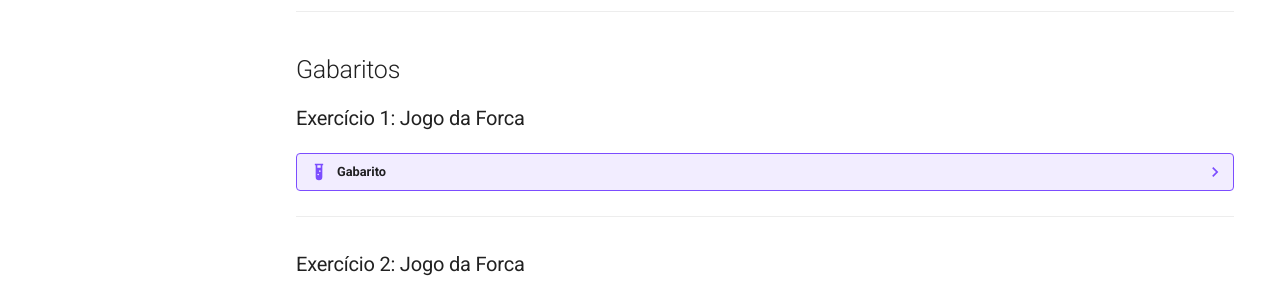
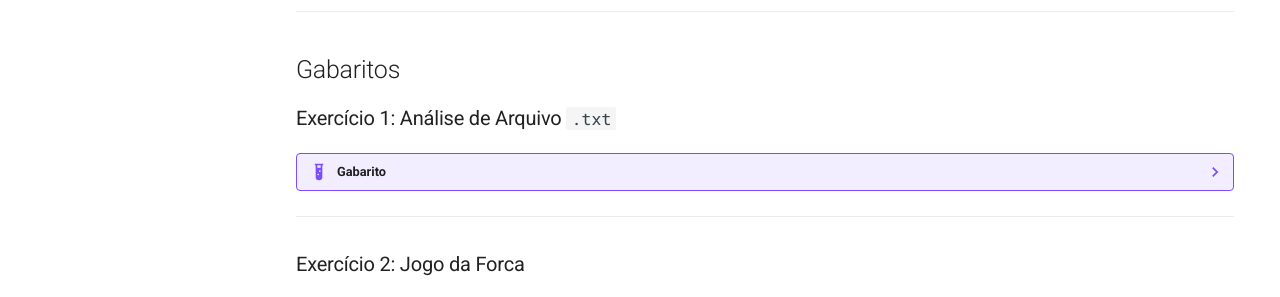
Before and after one commit to adamesalles/edu, an MkDocs documentation site: the page built from docs/2025/introcomp/intermediate_python.md, in a window 1280 px wide and 900 px high, scrolled down 2456 px. Shown: the part 315-612 px from the top of the window. Built offline with MkDocs 1.6.1 and Material for MkDocs 9.7.7, drawn with Linux system fonts in a browser that asks for light colours; comment, search, counter and statistics services are not loaded.

Commit message:
Fixing typos

````diff
--- a/docs/2025/introcomp/intermediate_python.md
+++ b/docs/2025/introcomp/intermediate_python.md
@@ -4,7 +4,7 @@
 
 # Python Intermediário
 
-Este material apresenta conceitos de nível intermediário em Python, seguidos de três exercícios práticos. Confira o código trabalhado na aula [de (21/05) aqui](https://github.com/adamesalles/edu/blob/main/resources/2025/introcomp/21-05/chamada.py) e em [(28/05) aqui](https://github.com/adamesalles/edu/blob/main/resources/2025/introcomp/21-05/chamada.py).
+Este material apresenta conceitos de nível intermediário em Python, seguidos de três exercícios práticos. Confira o código trabalhado na aula [de (21/05) aqui](https://github.com/adamesalles/edu/blob/main/resources/2025/introcomp/21-05/chamada.py) e em [(28/05) aqui](https://github.com/adamesalles/edu/blob/main/resources/2025/introcomp/21-05/ex1.py).
 
 ---
 
@@ -116,7 +116,7 @@
 
 ## Gabaritos
 
-### Exercício 1: Jogo da Forca
+### Exercício 1: Análise de Arquivo `.txt`
 
 ??? example "Gabarito"
     ```python
````
